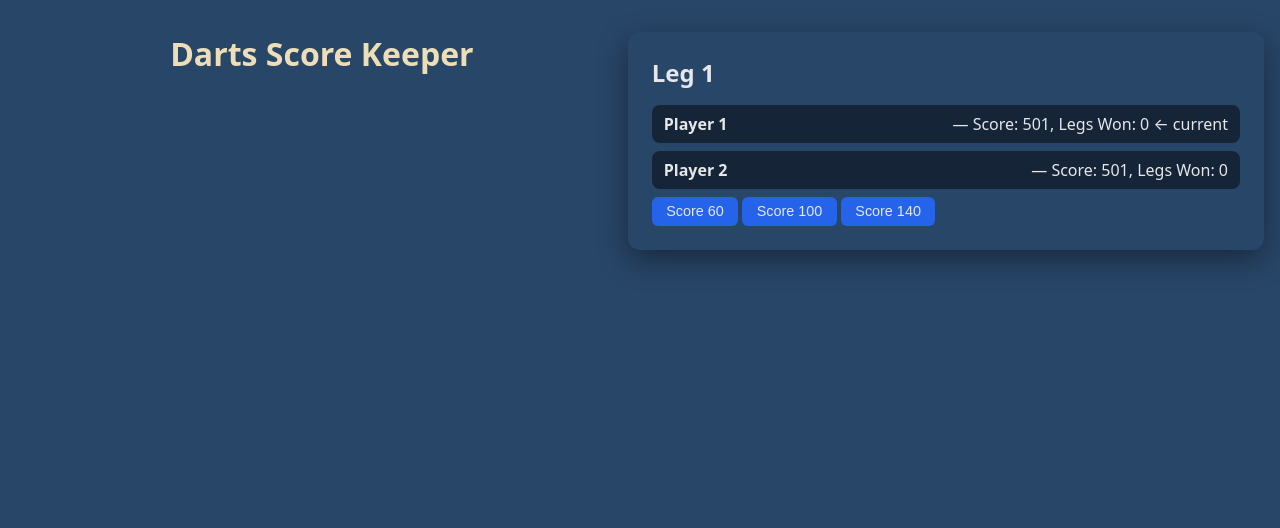
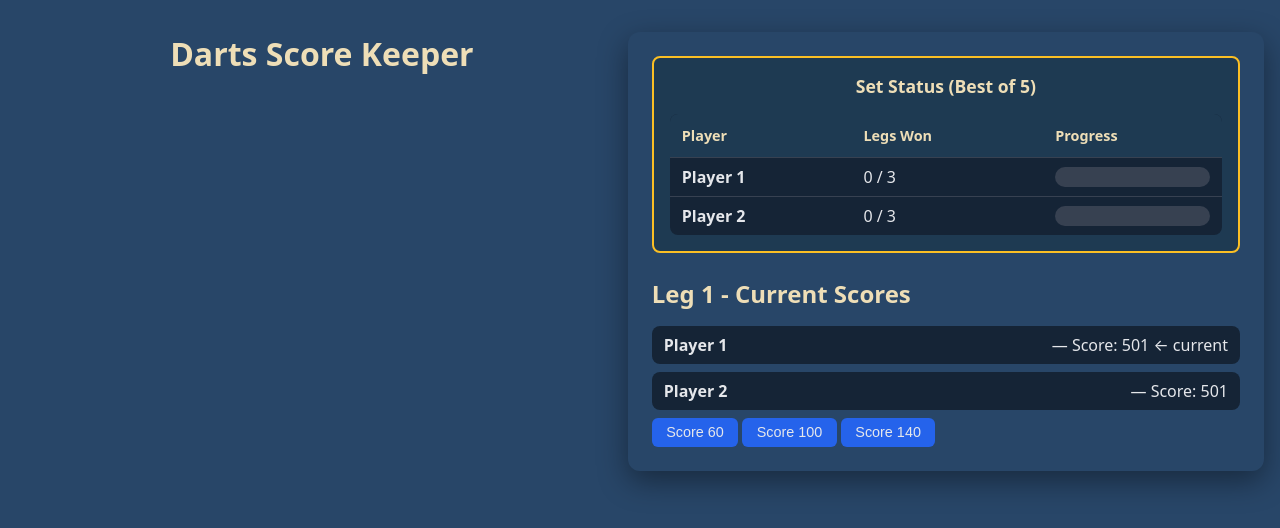
Before and after one commit to bahar99703/darts-score-keeper, a website with bundled scripts: page source.html in a window 1280 px wide. Built offline with nearby package versions, Linux system fonts and the light colour scheme.

Commit message:
keep record of number won legs of each player

```diff
--- a/src/app.ts
+++ b/src/app.ts
@@ -86,6 +86,8 @@ function recordTurn(points: number): void {
   player.turns++;
 
   if (newScore === 0) {
+    // Player reached exactly zero - they win this leg!
+    alert(`🎯 ${player.name} reached exactly zero and wins Leg ${currentLeg}!`);
     endLeg(player);
     return;
   }
@@ -153,25 +155,43 @@ function recalculateScores(): void {
     player.turns = 0;
   });
 
+  let winningPlayer: Player | null = null;
+
   // Replay all turns
-  legTurnHistory.forEach(turn => {
+  for (const turn of legTurnHistory) {
     const player = players.find(p => p.id === turn.playerId);
-    if (!player) return;
+    if (!player) continue;
 
     const newScore = player.score - turn.pointsScored;
 
-    if (newScore >= 0) {
+    if (newScore < 0) {
+      // Bust - score goes below zero
+      turn.isBust = true;
+      turn.remainingScore = player.score;
+      turn.pointsScored = 0;
+    } else if (newScore === 0) {
+      // Exactly zero - player wins this leg!
       player.score = newScore;
       player.totalPoints += turn.pointsScored;
       player.turns++;
       turn.remainingScore = newScore;
       turn.isBust = false;
+      winningPlayer = player;
+      break; // Stop processing turns after a win
     } else {
-      turn.isBust = true;
-      turn.remainingScore = player.score;
-      turn.pointsScored = 0;
+      // Valid score
+      player.score = newScore;
+      player.totalPoints += turn.pointsScored;
+      player.turns++;
+      turn.remainingScore = newScore;
+      turn.isBust = false;
     }
-  });
+  }
+
+  // If someone reached exactly zero, they win the leg
+  if (winningPlayer) {
+    alert(`${winningPlayer.name} reached exactly zero and wins Leg ${currentLeg}!`);
+  }
 }
 
 // Function to swtich to the next player
@@ -250,14 +270,44 @@ function renderState(): void {
     </table>
   ` : '';
 
+  const legsNeededToWin = Math.ceil(maxLegs / 2);
+  const setStatusTable = `
+    <div class="set-status">
+      <h3>Set Status (Best of ${maxLegs})</h3>
+      <table class="set-table">
+        <thead>
+          <tr>
+            <th>Player</th>
+            <th>Legs Won</th>
+            <th>Progress</th>
+          </tr>
+        </thead>
+        <tbody>
+          ${players.map(player => `
+            <tr class="${player.legsWon >= legsNeededToWin ? 'winner' : ''}">
+              <td><strong>${player.name}</strong></td>
+              <td>${player.legsWon} / ${legsNeededToWin}</td>
+              <td>
+                <div class="progress-bar">
+                  <div class="progress-fill" style="width: ${(player.legsWon / legsNeededToWin) * 100}%"></div>
+                </div>
+              </td>
+            </tr>
+          `).join('')}
+        </tbody>
+      </table>
+    </div>
+  `;
+
   gameDiv.innerHTML = `
-    <h2>Leg ${currentLeg}</h2>
+    ${setStatusTable}
+    <h2>Leg ${currentLeg} - Current Scores</h2>
     <ul>
       ${players
         .map(
           (player, index) => `
             <li>
-              <strong>${player.name}</strong> — Score: ${player.score}, Legs Won: ${player.legsWon}
+              <strong>${player.name}</strong> — Score: ${player.score}
               ${index === currentPlayerIndex && !gameOver ? " ← current" : ""}
             </li>
           `
--- a/styles.css
+++ b/styles.css
@@ -141,6 +141,62 @@ td.actions {
   background: #b91c1c;
 }
 
+/* Set status section */
+.set-status {
+  margin-bottom: 1.5rem;
+  padding: 1rem;
+  background: #1e3a52;
+  border-radius: 0.5rem;
+  border: 2px solid #fbbf24;
+}
+
+.set-status h3 {
+  margin-top: 0;
+  margin-bottom: 1rem;
+  color: #eedeb7;
+  text-align: center;
+}
+
+.set-table {
+  background: #152436;
+}
+
+.set-table thead {
+  background: #1e3a52;
+}
+
+.set-table th {
+  color: #eedeb7;
+}
+
+.set-table tr.winner {
+  background: #065f46;
+  color: #6ee7b7;
+}
+
+.set-table tr.winner td {
+  font-weight: bold;
+}
+
+.progress-bar {
+  width: 100%;
+  height: 20px;
+  background: #374151;
+  border-radius: 10px;
+  overflow: hidden;
+}
+
+.progress-fill {
+  height: 100%;
+  background: linear-gradient(90deg, #10b981, #34d399);
+  transition: width 0.3s ease;
+}
+
+h2 {
+  color: #eedeb7;
+  margin-bottom: 0.5rem;
+}
+
 /* Responsive: relax centering on very small screens */
 @media (max-width: 480px) {
   body {
```
Also changed, not shown: dist/app.js, 1 other file.
